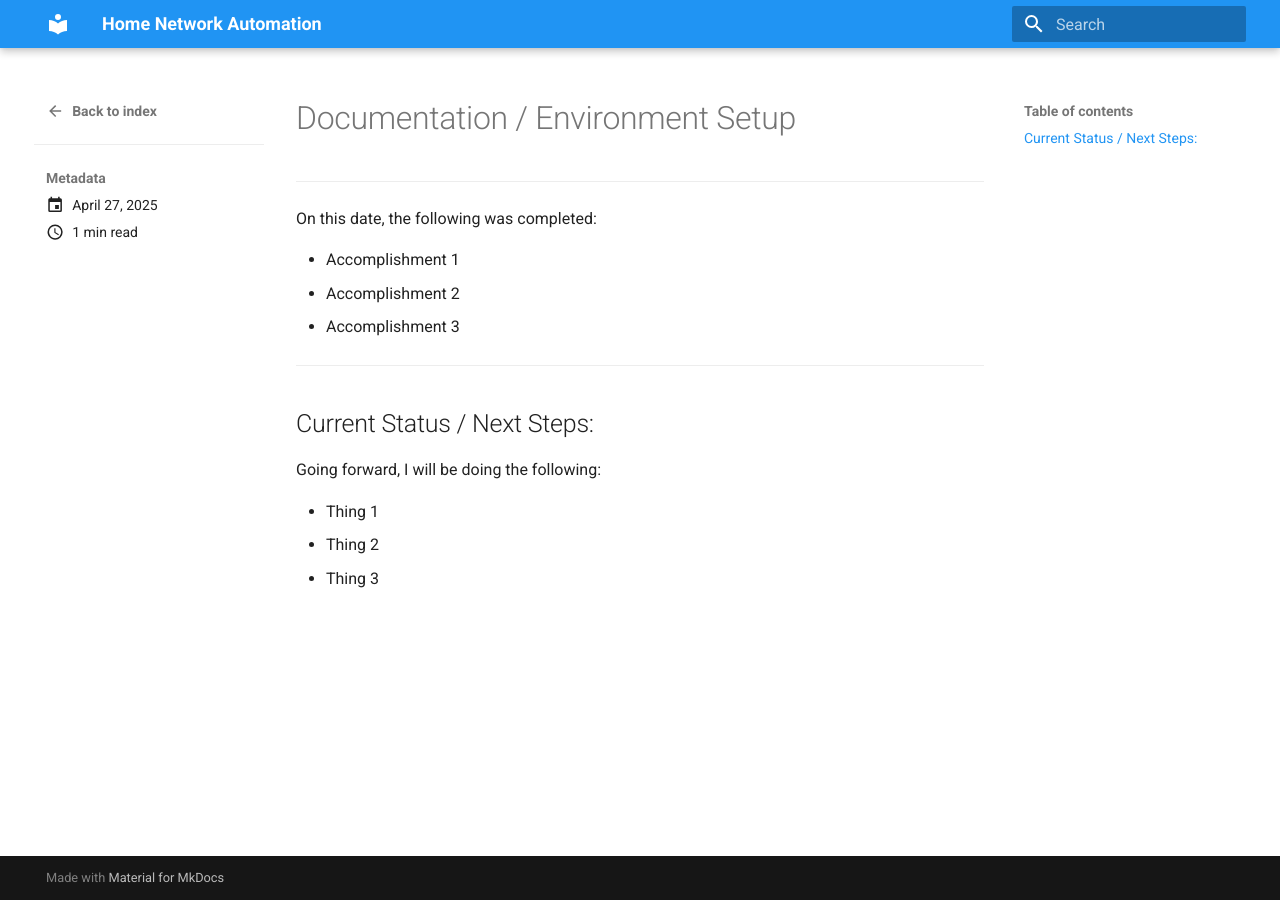
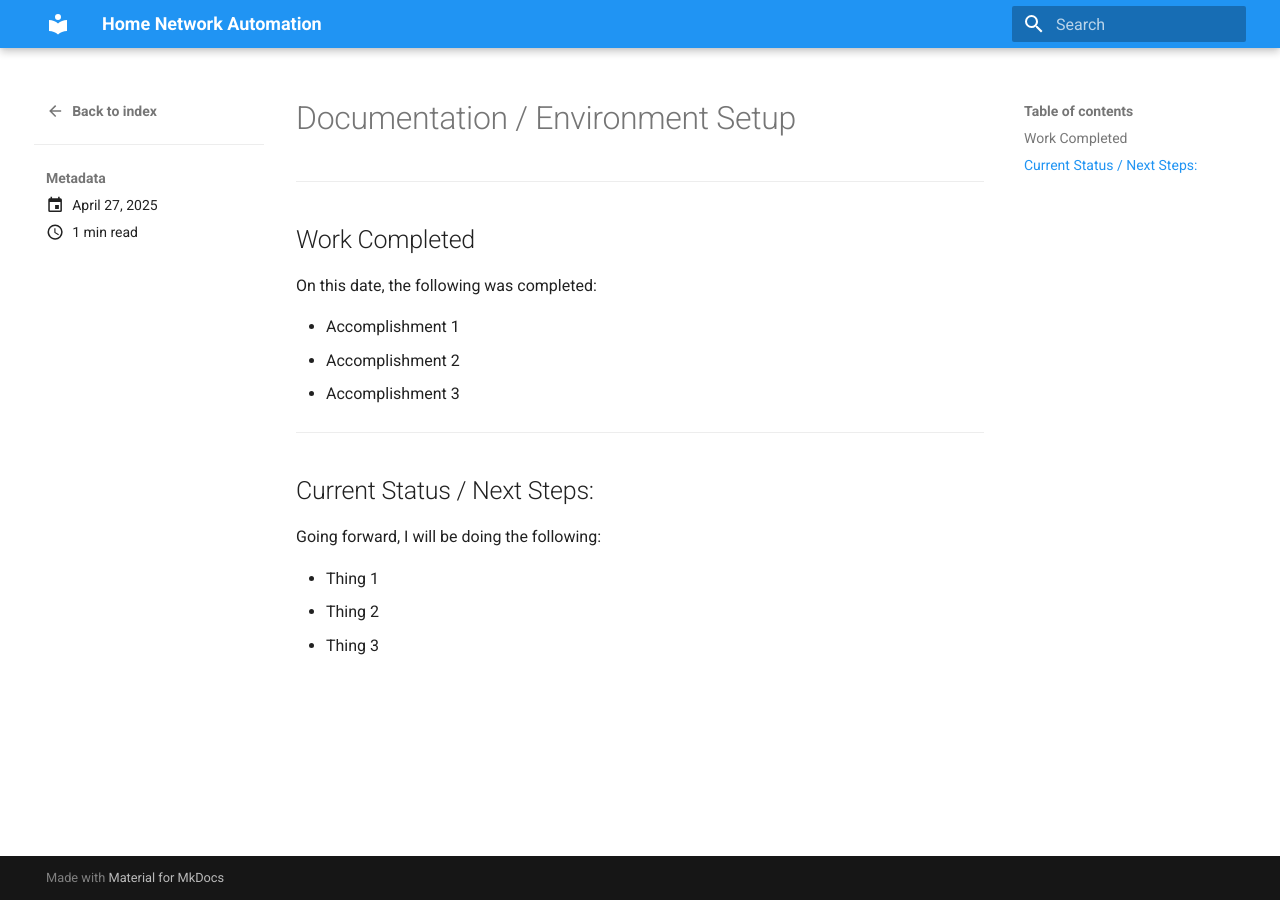
Before and after one commit to drinferno2001/HOME_NETWORK_AUTOMATION_WIKI, an MkDocs documentation site: the page built from docs/blog/posts/4_27_2025.md, in a window 1280 px wide. Built offline with MkDocs 1.6.1 and Material for MkDocs 9.7.7, drawn with Linux system fonts in a browser that asks for light colours.

Commit message:
Added header for work completed information in post template (to ensure that the information is labeled in the right-hand side table of contents). In addition, all posts will be labeled with a Day # (or general summary heading) rather than using the 'Logged Work' heading that was originally intended for each post.

```diff
--- a/docs/blog/posts/4_27_2025.md
+++ b/docs/blog/posts/4_27_2025.md
@@ -8,6 +8,8 @@ date:
 <!-- more -->
 
 ---
+
+## Work Completed
 
 On this date, the following was completed:
 
```
